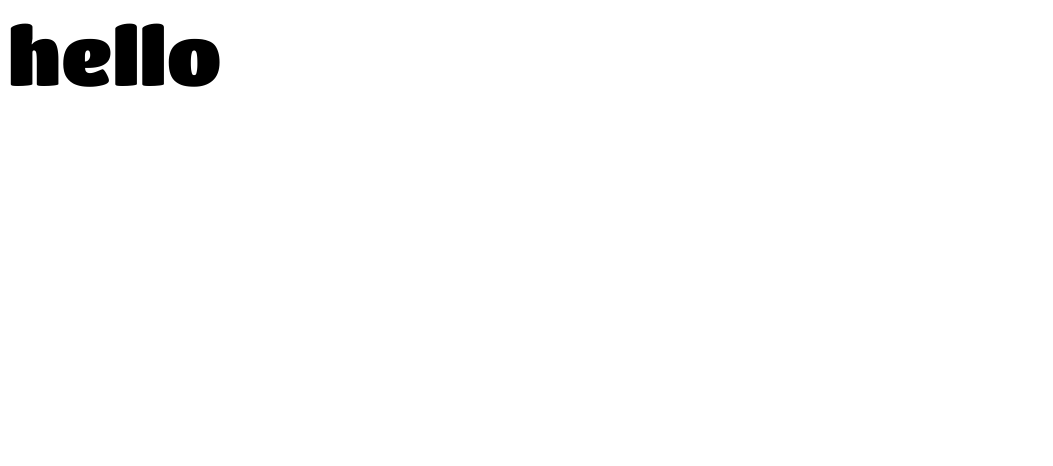
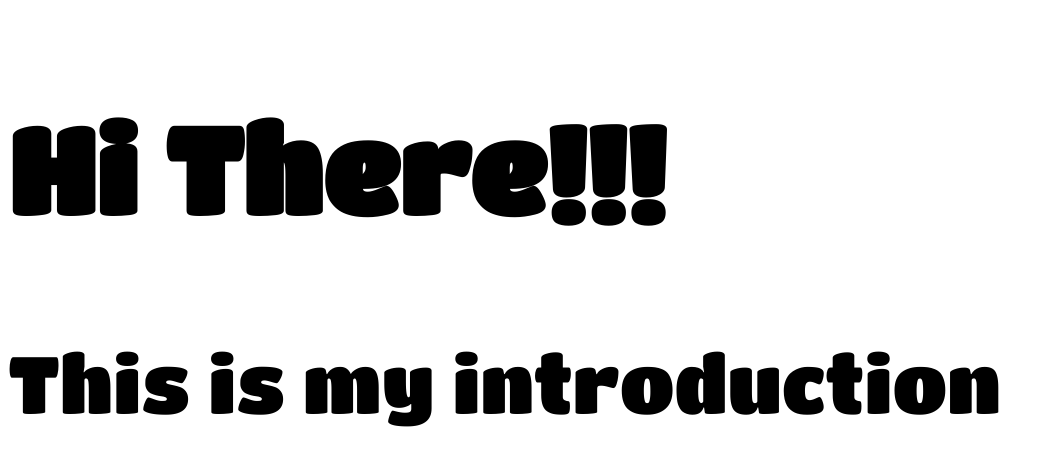
Before and after one commit to David-Portillo/cv, a React app: page / in a window 1280 px wide. Shown: the top 466 px of the page, without its empty margins (0-1053 px from the left). Built offline with nearby package versions, Linux system fonts and the light colour scheme.

Commit message:
imported components

```diff
--- a/src/components/launch/App.tsx
+++ b/src/components/launch/App.tsx
@@ -1,7 +1,16 @@
 import React from "react";
+import Footer from "../common/Footer";
+import Header from "../common/Header";
+import Introduction from "../sections/Introduction";
 
-const App = () => {
-  return <div>hello</div>;
+const App = (): JSX.Element => {
+  return (
+    <React.Fragment>
+      <Header />
+      <Introduction />
+      <Footer />
+    </React.Fragment>
+  );
 };
 
 export default App;
```
